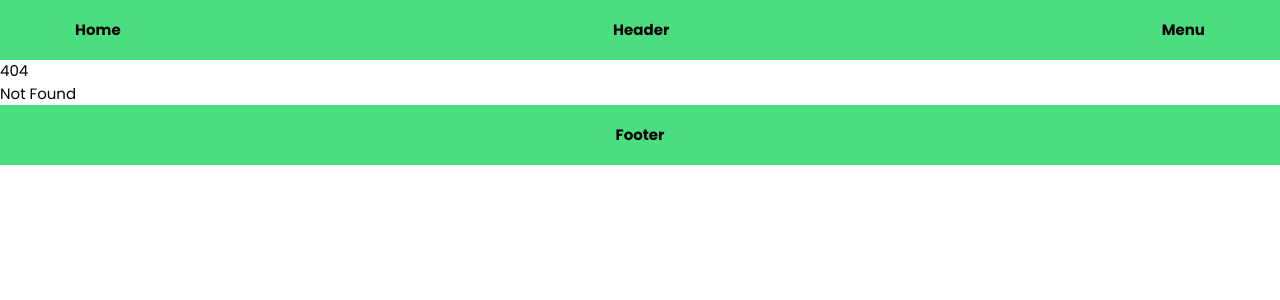
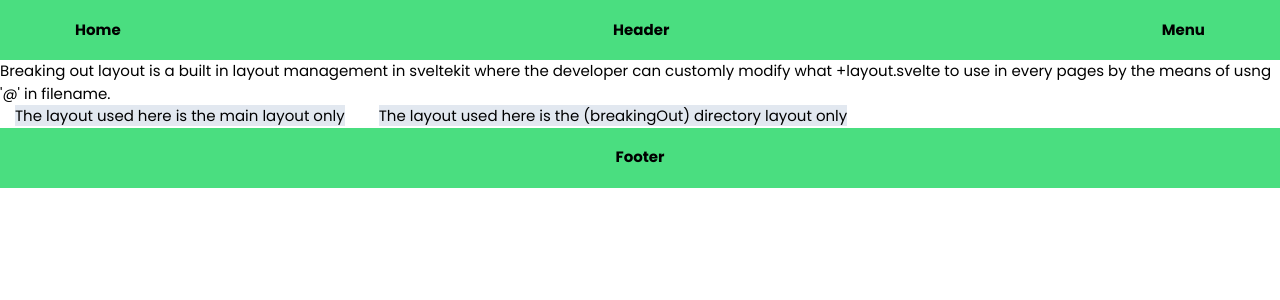
Before and after one commit to zdotdev/Svelte-Sandbox, a SvelteKit app: page /breakingOutLayout in a window 1280 px wide. Before the commit this address had no page. Shown: the top 300 px of the page. Built offline with nearby package versions, Linux system fonts and the light colour scheme.

Commit message:
Added breaking out layout

```diff
--- a/src/routes/+page.svelte
+++ b/src/routes/+page.svelte
@@ -13,5 +13,6 @@
     <a href="/routeMatcherExample/1" class="m-4 p-4 bg-slate-200 rounded-lg">Route Matcher</a>
     <a href="/routeLayoutExample" class="m-4 p-4 bg-slate-200 rounded-lg">Route Layout</a>
     <a href="/LayoutGroup" class="m-4 p-4 bg-slate-200 rounded-lg">Layout Group</a>
+    <a href="/breakingOutLayout" class="m-4 p-4 bg-slate-200 rounded-lg">Breaking Out Layout</a>
 </div>
 <div class="flex justify-center m-4"><Counter /></div>
--- /dev/null
+++ b/src/routes/breakingOutLayout/(breakingOut)/+layout.svelte
@@ -0,0 +1,2 @@
+<h1>This layout is in (breakingOut) directory</h1>
+<slot />
--- /dev/null
+++ b/src/routes/breakingOutLayout/(breakingOut)/add/+page@.svelte
@@ -0,0 +1 @@
+<p>This is the Add page. It use the main layout only.</p>
--- /dev/null
+++ b/src/routes/breakingOutLayout/(breakingOut)/reset/+layout.svelte
@@ -0,0 +1,2 @@
+<h1>This is layout for Reset page only</h1>
+<slot />
--- /dev/null
+++ b/src/routes/breakingOutLayout/(breakingOut)/reset/+page@(breakingOut).svelte
@@ -0,0 +1 @@
+<p>This is the Reset page. It only use the /breakingOut and main layout only.</p>
--- /dev/null
+++ b/src/routes/breakingOutLayout/+page.svelte
@@ -0,0 +1,5 @@
+<p>Breaking out layout is a built in layout management in sveltekit where the developer can customly
+    modify what +layout.svelte to use in every pages by the means of usng '@' in filename.
+</p>
+<a href="/breakingOutLayout/add" class="m-4 bg-slate-200">The layout used here is the main layout only</a>
+<a href="/breakingOutLayout/reset" class="m-4 bg-slate-200">The layout used here is the (breakingOut) directory layout only</a>
```
Also changed, not shown: 1 other file (tests, documents, lock files or other folders).
